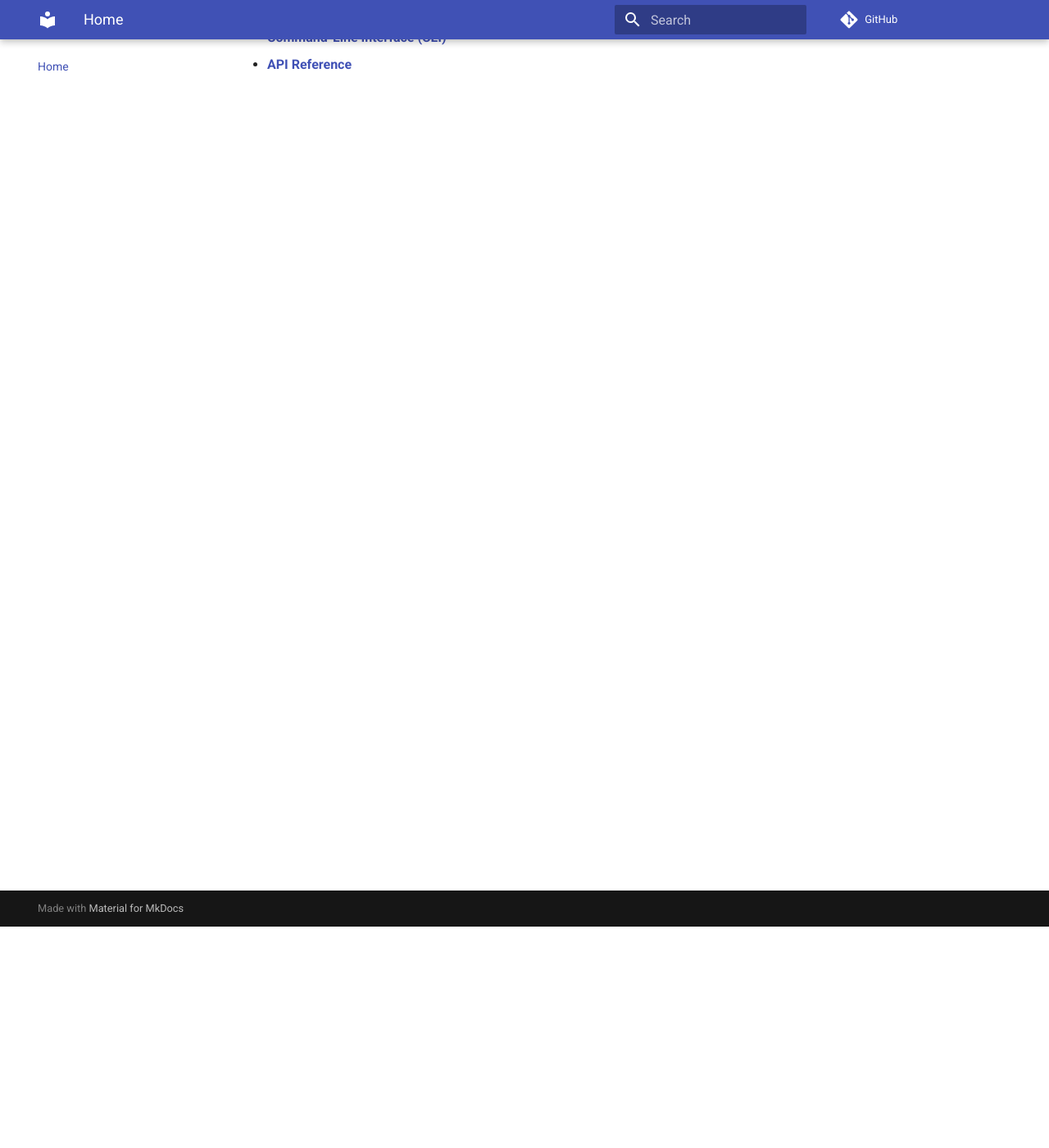
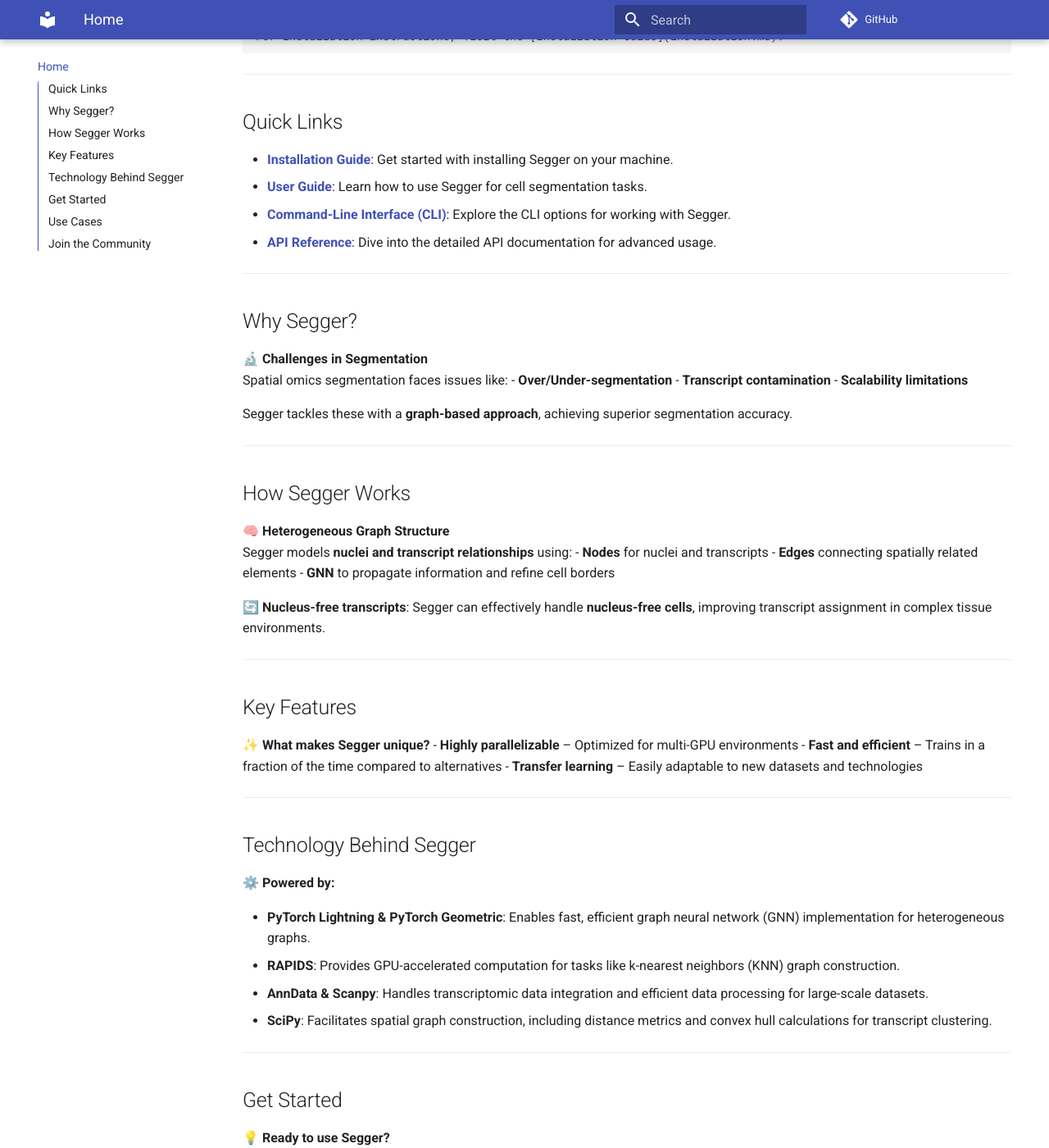
Before and after one commit to EliHei2/segger_dev, an MkDocs documentation site: the page built from docs/index.md, in a window 1280 px wide and 1400 px high, scrolled down 270 px. Shown: the whole window at 82% size. Built offline with MkDocs 1.6.1 and Material for MkDocs 9.7.7, drawn with Linux system fonts in a browser that asks for light colours; comment, search, counter and statistics services are not loaded; some of the changed text lies outside the part shown.

````diff
--- a/docs/index.md
+++ b/docs/index.md
@@ -1,7 +1,93 @@
-# Segger Documentation
+# Welcome to Segger
 
-Welcome to the Segger Documentation.
+🚀 **Segger** is a cutting-edge tool for **cell segmentation** in **single-molecule spatial omics** datasets. By leveraging **graph neural networks (GNNs)** and heterogeneous graphs, Segger offers unmatched accuracy and scalability.
 
-- **[User Guide](user_guide/index.md)**
-- **[Command-Line Interface (CLI)](cli.md)**
-- **[API Reference](api/index.md)**
+```{note}
+For installation instructions, visit the [Installation Guide](installation.md).
+```
+
+---
+
+## Quick Links
+
+- **[Installation Guide](installation.md)**: Get started with installing Segger on your machine.
+- **[User Guide](user_guide/index.md)**: Learn how to use Segger for cell segmentation tasks.
+- **[Command-Line Interface (CLI)](cli.md)**: Explore the CLI options for working with Segger.
+- **[API Reference](api/index.md)**: Dive into the detailed API documentation for advanced usage.
+
+---
+
+## Why Segger?
+
+🔬 **Challenges in Segmentation**
+Spatial omics segmentation faces issues like:
+- **Over/Under-segmentation**
+- **Transcript contamination**
+- **Scalability limitations**
+
+Segger tackles these with a **graph-based approach**, achieving superior segmentation accuracy.
+
+---
+
+## How Segger Works
+
+🧠 **Heterogeneous Graph Structure**
+Segger models **nuclei and transcript relationships** using:
+- **Nodes** for nuclei and transcripts
+- **Edges** connecting spatially related elements
+- **GNN** to propagate information and refine cell borders
+
+🔄 **Nucleus-free transcripts**: Segger can effectively handle **nucleus-free cells**, improving transcript assignment in complex tissue environments.
+
+---
+
+## Key Features
+
+✨ **What makes Segger unique?**
+- **Highly parallelizable** – Optimized for multi-GPU environments
+- **Fast and efficient** – Trains in a fraction of the time compared to alternatives
+- **Transfer learning** – Easily adaptable to new datasets and technologies
+
+---
+
+## Technology Behind Segger
+
+⚙️ **Powered by:**
+
+- **PyTorch Lightning & PyTorch Geometric**: Enables fast, efficient graph neural network (GNN) implementation for heterogeneous graphs.
+- **RAPIDS**: Provides GPU-accelerated computation for tasks like k-nearest neighbors (KNN) graph construction.
+- **AnnData & Scanpy**: Handles transcriptomic data integration and efficient data processing for large-scale datasets.
+- **SciPy**: Facilitates spatial graph construction, including distance metrics and convex hull calculations for transcript clustering.
+
+---
+
+## Get Started
+
+💡 **Ready to use Segger?**
+Follow these guides to get started:
+- [Installation Guide](installation.md)
+- [User Guide](user_guide/index.md)
+
+```{tip}
+Segger's ability to train across **multiple GPUs** makes it ideal for **large-scale projects**.
+```
+
+---
+
+## Use Cases
+
+🔍 **Benchmarked on:**
+- **10X Xenium** and **MERSCOPE** – Segger shows **exceptional performance** in accuracy and speed.
+Its ability to **fine-tune across datasets** makes it adaptable for various projects.
+
+🔗 Explore more in the [User Guide](user_guide/index.md).
+
+---
+
+## Join the Community
+
+- **Source Code**: [GitHub](https://github.com/EliHei2/segger_dev)
+- **Bug Tracker**: [Report Issues](https://github.com/EliHei2/segger_dev/issues)
+- **Full Documentation**: [API Reference](api/index.md)
+
+Segger is **open-source** and welcomes contributions. Join us in advancing spatial omics segmentation!
````
Also changed, not shown: docs/api/index.rst (+1 -28 lines), docs/api/prediction.md (deleted, +0 -7 lines), docs/api/segger.md (deleted, +0 -7 lines), docs/api/train.md (deleted, +0 -7 lines), docs/api/validation.md (deleted, +0 -7 lines), docs/conf.py (+40 -9 lines), docs/installation.md (added, +198 -0 lines).
